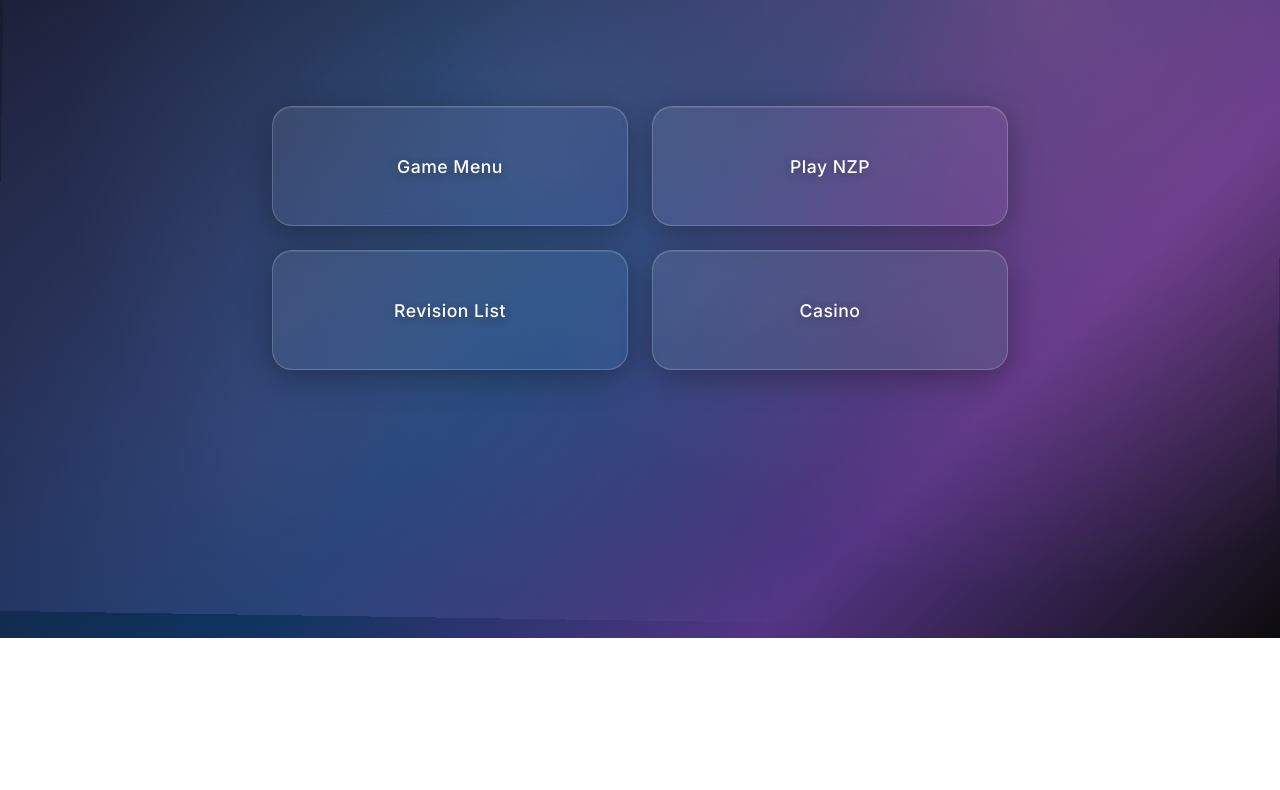
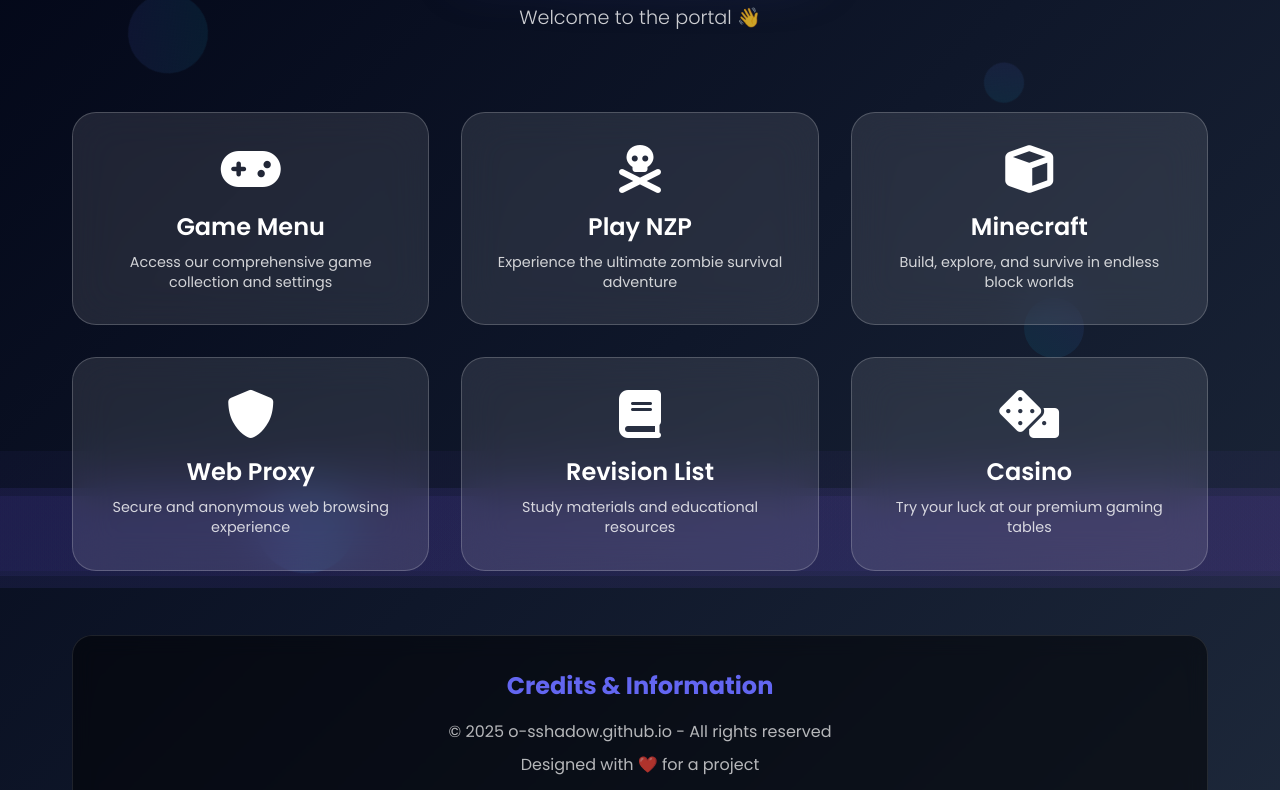
Before and after one commit to o-sshadow/o-sshadow.github.io, a plain HTML site: page index.html in a window 1280 px wide. Shown: the part 162-952 px from the top of the page. Before the commit the page ends 800 px from the top, so only its background shows below. Drawn offline with Linux system fonts and the light colour scheme.

Commit message:
Revamp index.html with new layout, improved styles, and added interactive elements

```diff
--- a/index.html
+++ b/index.html
@@ -3,17 +3,18 @@
 <head>
     <meta charset="UTF-8">
     <meta name="viewport" content="width=device-width, initial-scale=1.0">
-    <title>O-SShadow</title>
+    <title>Google</title>
+    <link rel="icon" type="image/x-icon" href="https://www.google.com/favicon.ico">
     <!-- Google tag (gtag.js) -->
     <script async src="https://www.googletagmanager.com/gtag/js?id=G-0HGPB30TYL"></script>
     <script>
       window.dataLayer = window.dataLayer || [];
       function gtag(){dataLayer.push(arguments);}
       gtag('js', new Date());
-
       gtag('config', 'G-0HGPB30TYL');
     </script>
-    <link href="https://fonts.googleapis.com/css2?family=Inter:wght@300;400;500;600;700&display=swap" rel="stylesheet">
+    <link href="https://fonts.googleapis.com/css2?family=Poppins:wght@300;400;500;600;700;800&display=swap" rel="stylesheet">
+    <link rel="stylesheet" href="https://cdnjs.cloudflare.com/ajax/libs/font-awesome/6.0.0/css/all.min.css">
     <style>
         * {
             margin: 0;
@@ -22,258 +23,362 @@
         }
 
         :root {
-            --primary-gradient: linear-gradient(135deg, #667eea 0%, #764ba2 100%);
-            --secondary-gradient: linear-gradient(135deg, #f093fb 0%, #f5576c 100%);
-            --tertiary-gradient: linear-gradient(135deg, #4facfe 0%, #00f2fe 100%);
-            --quaternary-gradient: linear-gradient(135deg, #43e97b 0%, #38f9d7 100%);
-            --glass-bg: rgba(255, 255, 255, 0.08);
+            --primary: #6366f1;
+            --secondary: #8b5cf6;
+            --accent: #06b6d4;
+            --success: #10b981;
+            --warning: #f59e0b;
+            --danger: #ef4444;
+            --dark: #0f172a;
+            --darker: #020617;
+            --light: #f8fafc;
+            --glass: rgba(255, 255, 255, 0.1);
             --glass-border: rgba(255, 255, 255, 0.2);
-            --text-primary: #ffffff;
-            --text-secondary: rgba(255, 255, 255, 0.8);
-            --shadow-primary: rgba(0, 0, 0, 0.3);
-            --shadow-hover: rgba(0, 0, 0, 0.5);
+            --shadow: rgba(0, 0, 0, 0.3);
+            --glow: rgba(99, 102, 241, 0.5);
         }
 
         body {
             min-height: 100vh;
-            display: flex;
-            justify-content: center;
-            align-items: center;
-            background: linear-gradient(135deg, #0c0c0c 0%, #1a1a2e 25%, #16213e 50%, #0f3460 75%, #533483 100%);
-            font-family: 'Inter', -apple-system, BlinkMacSystemFont, 'Segoe UI', sans-serif;
+            background: linear-gradient(135deg, var(--darker) 0%, var(--dark) 50%, #1e293b 100%);
+            font-family: 'Poppins', sans-serif;
+            overflow-x: hidden;
             position: relative;
-            overflow: hidden;
-            animation: backgroundShift 20s ease-in-out infinite;
         }
 
-        @keyframes backgroundShift {
-            0%, 100% { background: linear-gradient(135deg, #0c0c0c 0%, #1a1a2e 25%, #16213e 50%, #0f3460 75%, #533483 100%); }
-            25% { background: linear-gradient(135deg, #1a1a2e 0%, #16213e 25%, #0f3460 50%, #533483 75%, #0c0c0c 100%); }
-            50% { background: linear-gradient(135deg, #16213e 0%, #0f3460 25%, #533483 50%, #0c0c0c 75%, #1a1a2e 100%); }
-            75% { background: linear-gradient(135deg, #0f3460 0%, #533483 25%, #0c0c0c 50%, #1a1a2e 75%, #16213e 100%); }
+        /* Animated Background */
+        .bg-animation {
+            position: fixed;
+            top: 0;
+            left: 0;
+            width: 100%;
+            height: 100%;
+            z-index: -1;
+            overflow: hidden;
         }
 
-        body::before {
-            content: '';
+        .wave {
+            position: absolute;
+            bottom: 0;
+            left: 0;
+            width: 200%;
+            height: 100px;
+            background: linear-gradient(45deg, var(--primary), var(--secondary));
+            opacity: 0.1;
+            animation: wave 10s infinite linear;
+        }
+
+        .wave:nth-child(2) {
+            height: 120px;
+            opacity: 0.05;
+            animation-duration: 15s;
+            animation-direction: reverse;
+        }
+
+        .wave:nth-child(3) {
+            height: 80px;
+            opacity: 0.08;
+            animation-duration: 8s;
+        }
+
+        @keyframes wave {
+            0% { transform: translateX(-50%) translateY(0px); }
+            100% { transform: translateX(-50%) translateY(-100px); }
+        }
+
+        .floating-shapes {
             position: absolute;
             width: 100%;
             height: 100%;
-            background:
-                radial-gradient(circle at 20% 80%, rgba(120, 119, 198, 0.3) 0%, transparent 50%),
-                radial-gradient(circle at 80% 20%, rgba(255, 119, 198, 0.3) 0%, transparent 50%),
-                radial-gradient(circle at 40% 40%, rgba(120, 200, 255, 0.2) 0%, transparent 50%);
-            pointer-events: none;
-            animation: float 8s ease-in-out infinite;
+            overflow: hidden;
         }
+
+        .shape {
+            position: absolute;
+            background: linear-gradient(45deg, var(--primary), var(--accent));
+            border-radius: 50%;
+            opacity: 0.1;
+            animation: float 6s ease-in-out infinite;
+        }
+
+        .shape:nth-child(1) { width: 80px; height: 80px; top: 20%; left: 10%; animation-delay: 0s; }
+        .shape:nth-child(2) { width: 60px; height: 60px; top: 60%; left: 80%; animation-delay: 2s; }
+        .shape:nth-child(3) { width: 100px; height: 100px; top: 80%; left: 20%; animation-delay: 4s; }
+        .shape:nth-child(4) { width: 40px; height: 40px; top: 30%; right: 20%; animation-delay: 1s; }
 
         @keyframes float {
             0%, 100% { transform: translateY(0px) rotate(0deg); }
-            50% { transform: translateY(-20px) rotate(1deg); }
+            50% { transform: translateY(-20px) rotate(180deg); }
         }
 
-        .container {
-            display: grid;
-            grid-template-columns: repeat(auto-fit, minmax(300px, 1fr));
-            gap: 24px;
-            padding: 32px;
-            max-width: 800px;
-            width: 100%;
+        /* Header */
+        .header {
+            text-align: center;
+            padding: 4rem 2rem 2rem;
             position: relative;
-            z-index: 1;
+            z-index: 10;
         }
 
-        .btn {
+        .logo {
+            font-size: 3.5rem;
+            font-weight: 800;
+            background: linear-gradient(135deg, var(--primary), var(--secondary), var(--accent));
+            -webkit-background-clip: text;
+            -webkit-text-fill-color: transparent;
+            background-clip: text;
+            margin-bottom: 1rem;
+            animation: glow 2s ease-in-out infinite alternate;
+        }
+
+        @keyframes glow {
+            from { filter: drop-shadow(0 0 20px var(--glow)); }
+            to { filter: drop-shadow(0 0 40px var(--glow)); }
+        }
+
+        .subtitle {
+            font-size: 1.2rem;
+            color: rgba(255, 255, 255, 0.8);
+            font-weight: 300;
+            margin-bottom: 3rem;
+        }
+
+        /* Main Container */
+        .container {
+            max-width: 1200px;
+            margin: 0 auto;
+            padding: 0 2rem 4rem;
             position: relative;
-            padding: 24px 32px;
-            font-size: 1.1rem;
-            font-weight: 500;
-            letter-spacing: 0.5px;
-            color: var(--text-primary);
-            border: none;
-            border-radius: 20px;
+            z-index: 10;
+        }
+
+        .grid {
+            display: grid;
+            grid-template-columns: repeat(auto-fit, minmax(280px, 1fr));
+            gap: 2rem;
+            margin-bottom: 4rem;
+        }
+
+        /* Premium Cards */
+        .card {
+            position: relative;
+            background: var(--glass);
+            backdrop-filter: blur(20px);
+            border: 1px solid var(--glass-border);
+            border-radius: 24px;
+            padding: 2rem;
+            text-decoration: none;
+            color: white;
+            overflow: hidden;
+            transition: all 0.4s cubic-bezier(0.175, 0.885, 0.32, 1.275);
             cursor: pointer;
-            min-height: 120px;
-            text-decoration: none;
-            text-align: center;
+            min-height: 200px;
             display: flex;
+            flex-direction: column;
             align-items: center;
             justify-content: center;
-            overflow: hidden;
-            transition: all 0.4s cubic-bezier(0.4, 0, 0.2, 1);
-            background: var(--glass-bg);
-            backdrop-filter: blur(20px);
-            border: 1px solid var(--glass-border);
-            box-shadow:
-                0 8px 32px var(--shadow-primary),
-                inset 0 1px 0 rgba(255, 255, 255, 0.1);
-            transform-style: preserve-3d;
+            text-align: center;
         }
 
-        .btn::before {
+        .card::before {
             content: '';
             position: absolute;
             top: 0;
             left: 0;
-            width: 100%;
-            height: 100%;
+            right: 0;
+            bottom: 0;
+            background: linear-gradient(135deg, transparent, rgba(255, 255, 255, 0.1), transparent);
             opacity: 0;
             transition: opacity 0.4s ease;
-            border-radius: 20px;
-            z-index: -1;
+            border-radius: 24px;
         }
 
-        .btn::after {
-            content: '';
-            position: absolute;
-            top: 50%;
-            left: 50%;
-            width: 0;
-            height: 0;
-            background: rgba(255, 255, 255, 0.1);
-            border-radius: 50%;
-            transform: translate(-50%, -50%);
-            transition: width 0.6s ease, height 0.6s ease;
-            z-index: -1;
+        .card:hover {
+            transform: translateY(-10px) scale(1.02);
+            border-color: rgba(255, 255, 255, 0.4);
+            box-shadow: 0 20px 60px rgba(0, 0, 0, 0.4), 0 0 40px var(--glow);
         }
 
-        .btn[href="/menu"] {
-            background: linear-gradient(145deg, var(--glass-bg), rgba(102, 126, 234, 0.1));
-        }
-
-        .btn[href="/menu"]::before {
-            background: var(--primary-gradient);
-        }
-
-        .btn[href="/nzp"] {
-            background: linear-gradient(145deg, var(--glass-bg), rgba(240, 147, 251, 0.1));
-        }
-
-        .btn[href="/nzp"]::before {
-            background: var(--secondary-gradient);
-        }
-
-        .btn[href*="revision"] {
-            background: linear-gradient(145deg, var(--glass-bg), rgba(79, 172, 254, 0.1));
-        }
-
-        .btn[href*="revision"]::before {
-            background: var(--tertiary-gradient);
-        }
-
-        .btn[href*="pphilfre-stake"] {
-            background: linear-gradient(145deg, var(--glass-bg), rgba(67, 233, 123, 0.1));
-        }
-
-        .btn[href*="pphilfre-stake"]::before {
-            background: var(--quaternary-gradient);
-        }
-
-        .btn:hover {
-            transform: translateY(-8px) scale(1.03) rotateX(5deg);
-            box-shadow:
-                0 20px 50px var(--shadow-hover),
-                0 0 50px rgba(255, 255, 255, 0.1),
-                inset 0 1px 0 rgba(255, 255, 255, 0.2);
-            border-color: rgba(255, 255, 255, 0.3);
-        }
-
-        .btn:hover::before {
+        .card:hover::before {
             opacity: 1;
         }
 
-        .btn:hover::after {
-            width: 120%;
-            height: 120%;
+        .card-icon {
+            font-size: 3rem;
+            margin-bottom: 1rem;
+            animation: bounce 2s infinite;
         }
 
-        .btn:active {
-            transform: translateY(-4px) scale(1.01);
-            transition: transform 0.1s ease;
+        @keyframes bounce {
+            0%, 20%, 50%, 80%, 100% { transform: translateY(0); }
+            40% { transform: translateY(-10px); }
+            60% { transform: translateY(-5px); }
         }
 
-        .btn span {
-            position: relative;
-            z-index: 2;
-            text-shadow: 0 2px 10px rgba(0, 0, 0, 0.3);
+        .card-title {
+            font-size: 1.5rem;
+            font-weight: 600;
+            margin-bottom: 0.5rem;
+        }
+
+        .card-desc {
+            font-size: 0.9rem;
+            opacity: 0.8;
+            line-height: 1.4;
+        }
+
+        /* Specific Card Colors */
+        .card-menu { --card-color: var(--primary); }
+        .card-nzp { --card-color: var(--secondary); }
+        .card-minecraft { --card-color: var(--success); }
+        .card-revision { --card-color: var(--accent); }
+        .card-casino { --card-color: var(--warning); }
+        .card-proxy { --card-color: var(--danger); }
+
+        .card:hover .card-icon {
+            color: var(--card-color);
+            filter: drop-shadow(0 0 20px var(--card-color));
+        }
+
+        /* Credits Section */
+        .credits {
+            background: rgba(0, 0, 0, 0.5);
+            backdrop-filter: blur(10px);
+            border-radius: 20px;
+            padding: 2rem;
+            text-align: center;
+            border: 1px solid rgba(255, 255, 255, 0.1);
+            margin-top: 2rem;
+        }
+
+        .credits h3 {
+            font-size: 1.5rem;
+            margin-bottom: 1rem;
+            color: var(--primary);
+        }
+
+        .credits p {
+            color: rgba(255, 255, 255, 0.7);
+            margin-bottom: 0.5rem;
+        }
+
+        .credits .social-links {
+            margin-top: 1rem;
+        }
+
+        .social-links a {
+            color: rgba(255, 255, 255, 0.6);
+            font-size: 1.5rem;
+            margin: 0 1rem;
+            transition: all 0.3s ease;
+            text-decoration: none;
+        }
+
+        .social-links a:hover {
+            color: var(--primary);
+            transform: scale(1.2);
         }
 
         /* Responsive Design */
         @media (max-width: 768px) {
-            .container {
-                grid-template-columns: 1fr;
-                gap: 20px;
-                padding: 24px 16px;
-                max-width: 400px;
+            .logo {
+                font-size: 2.5rem;
             }
 
-            .btn {
-                padding: 20px 24px;
-                font-size: 1rem;
-                min-height: 100px;
-                border-radius: 16px;
+            .grid {
+                grid-template-columns: 1fr;
+                gap: 1.5rem;
             }
 
-            .btn:hover {
-                transform: translateY(-4px) scale(1.02);
-            }
-        }
-
-        @media (max-width: 480px) {
-            .container {
-                padding: 20px 12px;
+            .header {
+                padding: 2rem 1rem 1rem;
             }
 
-            .btn {
-                padding: 18px 20px;
-                font-size: 0.95rem;
-                min-height: 90px;
-                border-radius: 14px;
+            .container {
+                padding: 0 1rem 2rem;
             }
         }
 
         /* Accessibility */
         @media (prefers-reduced-motion: reduce) {
-            .btn {
-                transition: none;
-            }
-
-            body::before {
-                animation: none;
-            }
-
-            body {
+            .card, .card-icon, .logo, .wave, .shape {
                 animation: none;
             }
         }
 
-        /* Focus states for accessibility */
-        .btn:focus {
-            outline: 2px solid rgba(255, 255, 255, 0.5);
-            outline-offset: 2px;
-        }
-
-        /* Loading animation */
-        @keyframes pulse {
-            0% { box-shadow: 0 0 0 0 rgba(255, 255, 255, 0.4); }
-            70% { box-shadow: 0 0 0 20px rgba(255, 255, 255, 0); }
-            100% { box-shadow: 0 0 0 0 rgba(255, 255, 255, 0); }
+        .card:focus {
+            outline: 2px solid var(--primary);
+            outline-offset: 4px;
         }
     </style>
 </head>
 <body>
-    <div class="container">
-        <a href="/menu" class="btn">
-            <span>Game Menu</span>
-        </a>
-        <a href="/nzp" class="btn">
-            <span>Play NZP</span>
-        </a>
-        <a href="https://o-sshadow-revision.netlify.app/" class="btn">
-            <span>Revision List</span>
-        </a>
-        <a href="https://pphilfre-stake.netlify.app/" class="btn">
-            <span>Casino</span>
-        </a>
+    <div class="bg-animation">
+        <div class="wave"></div>
+        <div class="wave"></div>
+        <div class="wave"></div>
+        <div class="floating-shapes">
+            <div class="shape"></div>
+            <div class="shape"></div>
+            <div class="shape"></div>
+            <div class="shape"></div>
+        </div>
     </div>
+
+    <header class="header">
+        <h1 class="logo">o-sshadow</h1>
+        <p class="subtitle">Welcome to the portal 👋</p>
+    </header>
+
+    <main class="container">
+        <div class="grid">
+            <a href="/menu" class="card card-menu">
+                <i class="card-icon fas fa-gamepad"></i>
+                <h2 class="card-title">Game Menu</h2>
+                <p class="card-desc">Access our comprehensive game collection and settings</p>
+            </a>
+
+            <a href="/nzp" class="card card-nzp">
+                <i class="card-icon fas fa-skull-crossbones"></i>
+                <h2 class="card-title">Play NZP</h2>
+                <p class="card-desc">Experience the ultimate zombie survival adventure</p>
+            </a>
+
+            <a href="https://pphilfre-mc.netlify.app/" class="card card-minecraft">
+                <i class="card-icon fas fa-cube"></i>
+                <h2 class="card-title">Minecraft</h2>
+                <p class="card-desc">Build, explore, and survive in endless block worlds</p>
+            </a>
+
+            <a href="https://prox.pandapvp.net" class="card card-proxy">
+                <i class="card-icon fas fa-shield-alt"></i>
+                <h2 class="card-title">Web Proxy</h2>
+                <p class="card-desc">Secure and anonymous web browsing experience</p>
+            </a>
+
+            <a href="https://o-sshadow-revision.netlify.app/" class="card card-revision">
+                <i class="card-icon fas fa-book"></i>
+                <h2 class="card-title">Revision List</h2>
+                <p class="card-desc">Study materials and educational resources</p>
+            </a>
+
+            <a href="https://pphilfre-stake.netlify.app/" class="card card-casino">
+                <i class="card-icon fas fa-dice"></i>
+                <h2 class="card-title">Casino</h2>
+                <p class="card-desc">Try your luck at our premium gaming tables</p>
+            </a>
+        </div>
+
+        <div class="credits">
+            <h3>Credits & Information</h3>
+            <p>© 2025 o-sshadow.github.io - All rights reserved</p>
+            <p>Designed with ❤️ for a project</p>
+            <div class="social-links">
+                <a href="#" aria-label="Discord"><i class="fab fa-discord"></i></a>
+                <a href="#" aria-label="GitHub"><i class="fab fa-github"></i></a>
+                <a href="#" aria-label="Twitter"><i class="fab fa-twitter"></i></a>
+                <a href="#" aria-label="YouTube"><i class="fab fa-youtube"></i></a>
+            </div>
+        </div>
+    </main>
 </body>
 </html>
```
